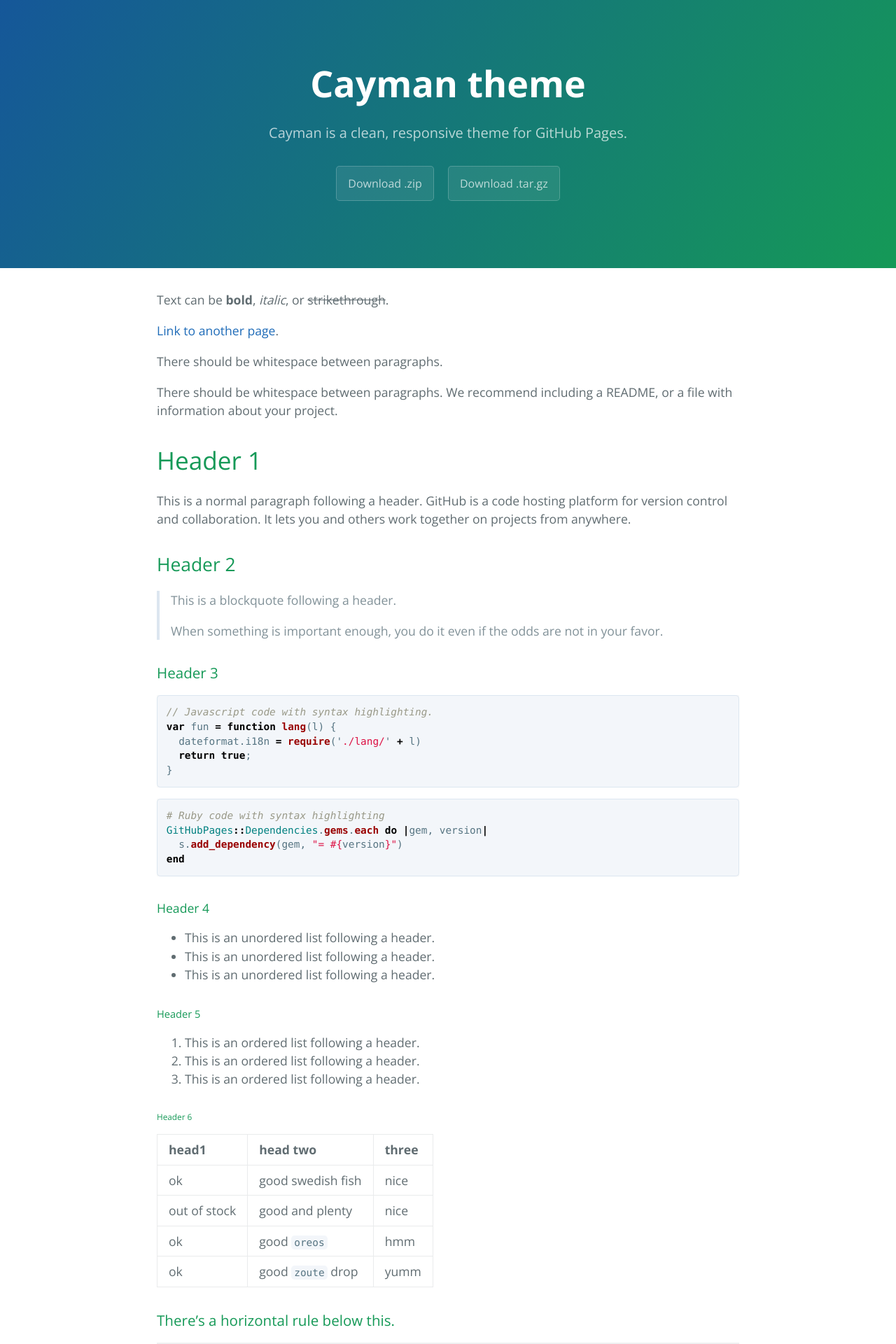
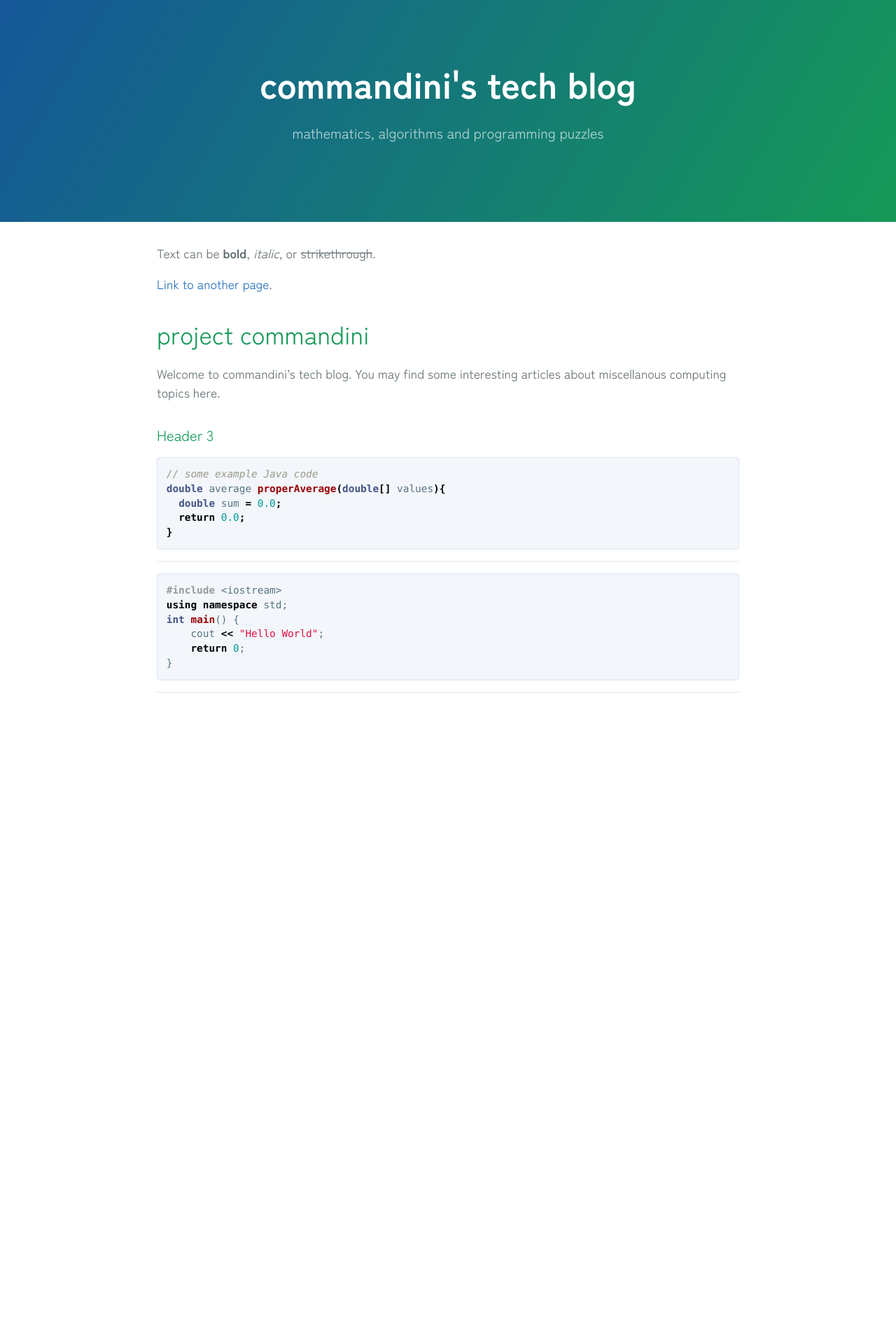
Before and after one commit to commandini/commandini.github.io, a Jekyll site: the page built from index.md, in a window 1280 px wide. Shown: the top 1920 px of the page at 70% size. Built offline with Jekyll 4.4.1, drawn with Linux system fonts in a browser that asks for light colours; after the commit the page ends 1038 px from its top, so only the background shows below that; some of the changed text lies outside the part shown.

Commit message:
blog setup testing

````diff
--- a/_config.yml
+++ b/_config.yml
@@ -1,5 +1,12 @@
-title: Cayman theme
-description: Cayman is a clean, responsive theme for GitHub Pages.
-show_downloads: true
+lang: en
+title: commandini's tech blog
+author: Fakih Karademir
+social:
+  github: commandini
+  stackoverflow: users/544983
+description: mathematics, algorithms and programming puzzles
 google_analytics:
 theme: jekyll-theme-cayman
+timezone: Europe/Amsterdam
+exclude:
+  - README.md
--- a/_includes/head-custom.html
+++ b/_includes/head-custom.html
@@ -7,3 +7,4 @@
 <!-- link rel="shortcut icon" type="image/x-icon" href="{{ '/favicon.ico' | relative_url }}" -->
 
 <!-- end custom head snippets -->
+<link href="https://fonts.googleapis.com/css2?family=Zen+Kaku+Gothic+New:wght@300;400;500;700&display=swap" rel="stylesheet">
--- a/_layouts/default.html
+++ b/_layouts/default.html
@@ -18,24 +18,10 @@
     <header class="page-header" role="banner">
       <h1 class="project-name">{{ page.title | default: site.title | default: site.github.repository_name }}</h1>
       <h2 class="project-tagline">{{ page.description | default: site.description | default: site.github.project_tagline }}</h2>
-      {% if site.github.is_project_page %}
-        <a href="{{ site.github.repository_url }}" class="btn">View on GitHub</a>
-      {% endif %}
-      {% if site.show_downloads %}
-        <a href="{{ site.github.zip_url }}" class="btn">Download .zip</a>
-        <a href="{{ site.github.tar_url }}" class="btn">Download .tar.gz</a>
-      {% endif %}
     </header>
 
     <main id="content" class="main-content" role="main">
       {{ content }}
-
-      <footer class="site-footer">
-        {% if site.github.is_project_page %}
-          <span class="site-footer-owner"><a href="{{ site.github.repository_url }}">{{ site.github.repository_name }}</a> is maintained by <a href="{{ site.github.owner_url }}">{{ site.github.owner_name }}</a>.</span>
-        {% endif %}
-        <span class="site-footer-credits">This page was generated by <a href="https://pages.github.com">GitHub Pages</a>.</span>
-      </footer>
     </main>
   </body>
 </html>
--- a/assets/css/style.scss
+++ b/assets/css/style.scss
@@ -2,3 +2,7 @@
 ---
 
 @import 'jekyll-theme-cayman';
+
+body {
+  font-family: 'Zen Kaku Gothic New', sans-serif, sans;
+}
--- a/index.md
+++ b/index.md
@@ -6,118 +6,24 @@ Text can be **bold**, _italic_, or ~~strikethrough~~.
 
 [Link to another page](./another-page.html).
 
-There should be whitespace between paragraphs.
-
-There should be whitespace between paragraphs. We recommend including a README, or a file with information about your project.
-
-# Header 1
-
-This is a normal paragraph following a header. GitHub is a code hosting platform for version control and collaboration. It lets you and others work together on projects from anywhere.
-
-## Header 2
-
-> This is a blockquote following a header.
->
-> When something is important enough, you do it even if the odds are not in your favor.
-
+# project commandini
+Welcome to commandini's tech blog. You may find some interesting articles about miscellanous computing topics here.
 ### Header 3
 
-```js
-// Javascript code with syntax highlighting.
-var fun = function lang(l) {
-  dateformat.i18n = require('./lang/' + l)
-  return true;
+```java
+// some example Java code
+double average properAverage(double[] values){
+  double sum = 0.0;
+  return 0.0;
 }
 ```
-
-```ruby
-# Ruby code with syntax highlighting
-GitHubPages::Dependencies.gems.each do |gem, version|
-  s.add_dependency(gem, "= #{version}")
-end
+* * *
+```c++
+#include <iostream>
+using namespace std;
+int main() {
+    cout << "Hello World";
+    return 0;
+}
 ```
-
-#### Header 4
-
-*   This is an unordered list following a header.
-*   This is an unordered list following a header.
-*   This is an unordered list following a header.
-
-##### Header 5
-
-1.  This is an ordered list following a header.
-2.  This is an ordered list following a header.
-3.  This is an ordered list following a header.
-
-###### Header 6
-
-| head1        | head two          | three |
-|:-------------|:------------------|:------|
-| ok           | good swedish fish | nice  |
-| out of stock | good and plenty   | nice  |
-| ok           | good `oreos`      | hmm   |
-| ok           | good `zoute` drop | yumm  |
-
-### There's a horizontal rule below this.
-
 * * *
-
-### Here is an unordered list:
-
-*   Item foo
-*   Item bar
-*   Item baz
-*   Item zip
-
-### And an ordered list:
-
-1.  Item one
-1.  Item two
-1.  Item three
-1.  Item four
-
-### And a nested list:
-
-- level 1 item
-  - level 2 item
-  - level 2 item
-    - level 3 item
-    - level 3 item
-- level 1 item
-  - level 2 item
-  - level 2 item
-  - level 2 item
-- level 1 item
-  - level 2 item
-  - level 2 item
-- level 1 item
-
-### Small image
-
-![Octocat](https://github.githubassets.com/images/icons/emoji/octocat.png)
-
-### Large image
-
-![Branching](https://guides.github.com/activities/hello-world/branching.png)
-
-
-### Definition lists can be used with HTML syntax.
-
-<dl>
-<dt>Name</dt>
-<dd>Godzilla</dd>
-<dt>Born</dt>
-<dd>1952</dd>
-<dt>Birthplace</dt>
-<dd>Japan</dd>
-<dt>Color</dt>
-<dd>Green</dd>
-</dl>
-
-```
-Long, single-line code blocks should not wrap. They should horizontally scroll if they are too long. This line should be long enough to demonstrate this.
-```
-
-```
-The final element.
-```
````
Also changed, not shown: _includes/footer.html (added, +11 -0 lines), html_pages/sample.html (added, +31 -0 lines).
